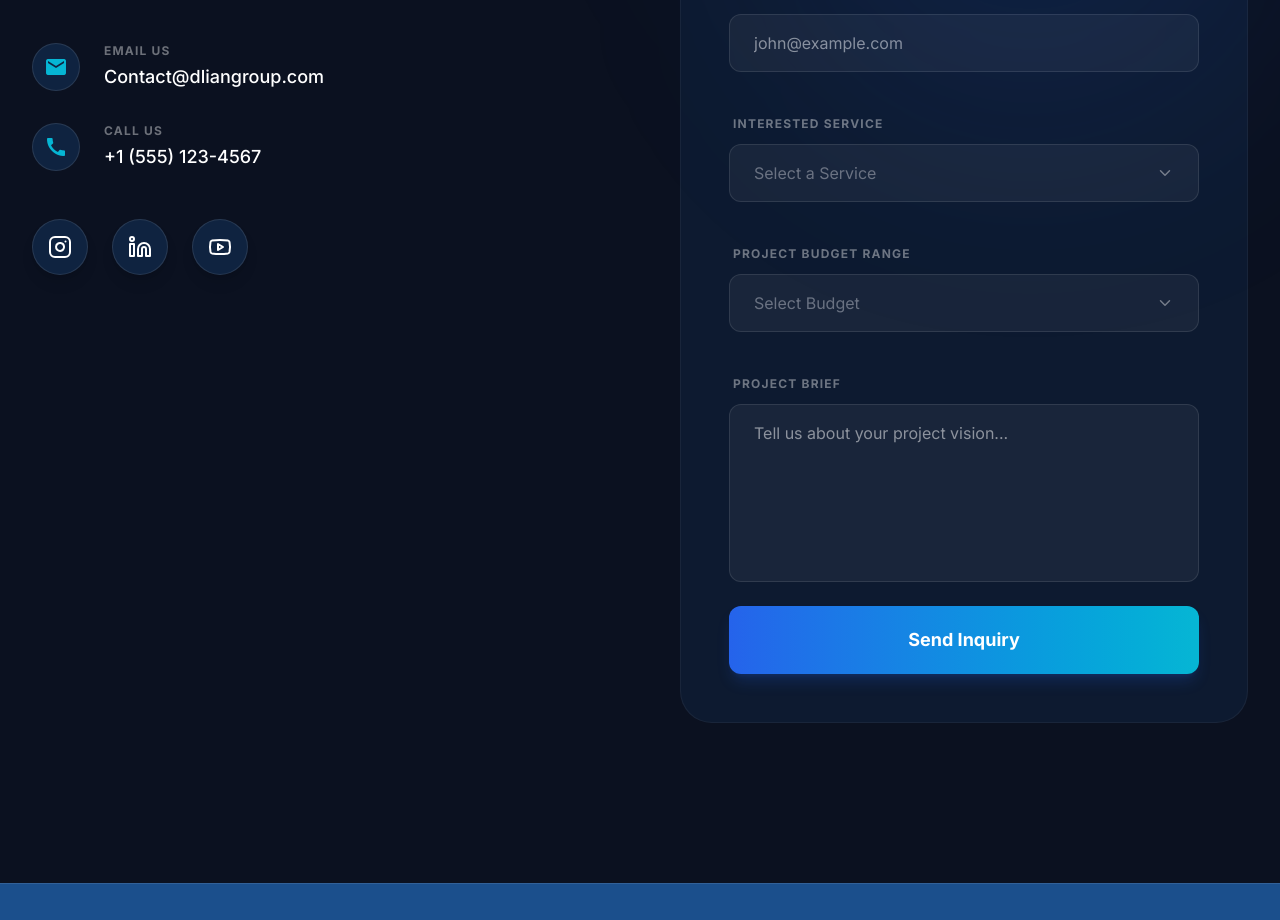
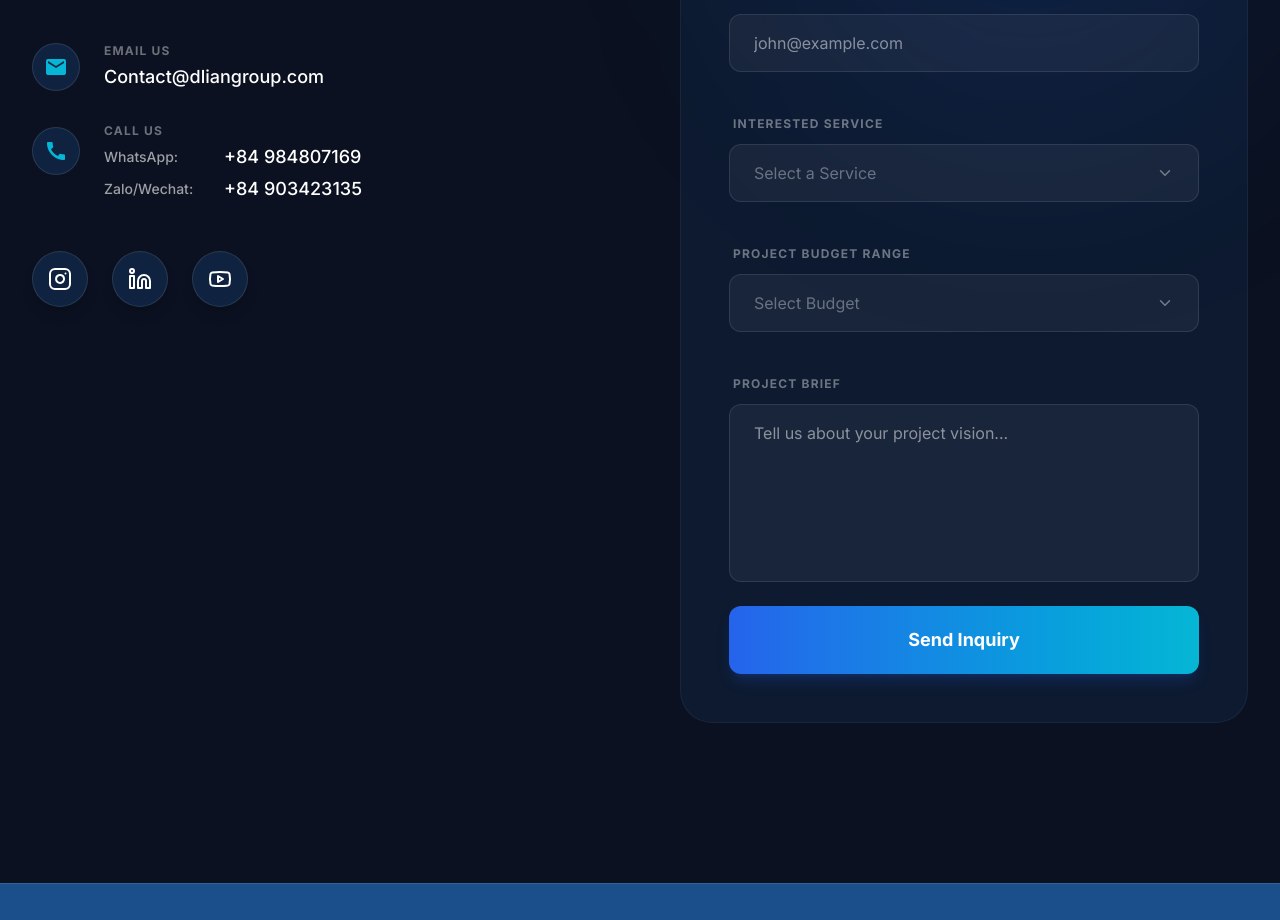
Before and after one commit to bianvi/dliangroup, a Next.js app: page / in a window 1280 px wide. Shown: the part 7109-8029 px from the top of the page. Built offline with nearby package versions, Linux system fonts and the light colour scheme.

Commit message:
feat: Update WhatsApp FAB to link to a specific number and open in a new tab, and enhance contact information with specific WhatsApp and Zalo/Wechat numbers.

```diff
--- a/src/app/layout.tsx
+++ b/src/app/layout.tsx
@@ -41,7 +41,9 @@ export default function RootLayout({
 
           {/* WhatsApp FAB */}
           <a
-            href="#"
+            href="https://wa.me/84984807169"
+            target="_blank"
+            rel="noopener noreferrer"
             className="fixed bottom-8 right-8 w-16 h-16 bg-[#00A884] rounded-full flex items-center justify-center z-[100] shadow-2xl shadow-[#00A884]/40 group hover:scale-110 transition-transform"
           >
             <svg className="w-8 h-8 fill-white" viewBox="0 0 24 24">
--- a/src/components/Contact.tsx
+++ b/src/components/Contact.tsx
@@ -57,13 +57,16 @@ export default function Contact() {
               </div>
             </div>
 
-            <div className="flex items-center gap-6 group">
-              <div className="w-12 h-12 rounded-full bg-deep-navy/30 border border-white/10 flex items-center justify-center group-hover:border-cyan-accent transition-colors">
+            <div className="flex items-start gap-6 group">
+              <div className="w-12 h-12 shrink-0 rounded-full bg-deep-navy/30 border border-white/10 flex items-center justify-center group-hover:border-cyan-accent transition-colors mt-1">
                 <span className="material-icons text-cyan-accent">call</span>
               </div>
-              <div>
+              <div className="space-y-2">
                 <p className="text-xs font-bold uppercase tracking-widest text-white/40 mb-1">Call Us</p>
-                <p className="text-lg font-medium">+1 (555) 123-4567</p>
+                <div className="space-y-1">
+                  <p className="text-lg font-medium flex items-center gap-2"><span className="text-sm text-white/60 w-28">WhatsApp:</span> +84 984807169</p>
+                  <p className="text-lg font-medium flex items-center gap-2"><span className="text-sm text-white/60 w-28">Zalo/Wechat:</span> +84 903423135</p>
+                </div>
               </div>
             </div>
 
```
